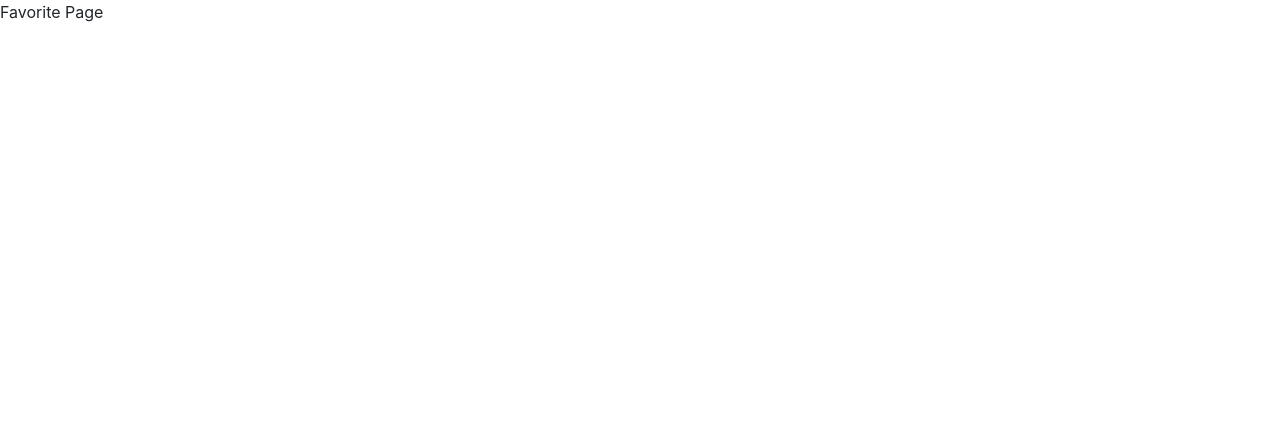
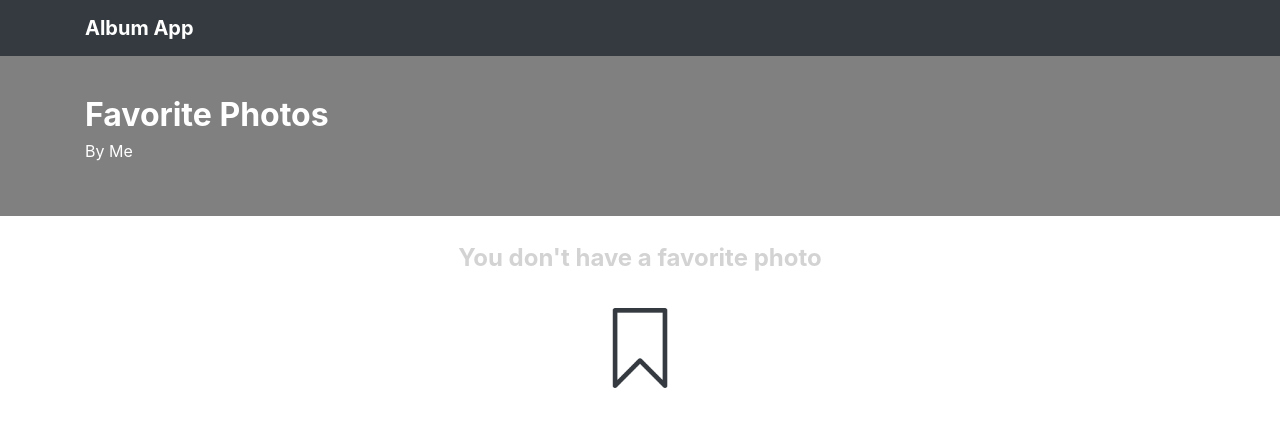
Before and after one commit to haris0/album-app, a React (Create React App) app: page /favorite in a window 1280 px wide. Shown: the top 426 px of the page. Built offline with nearby package versions, Linux system fonts and the light colour scheme.

Commit message:
implement fav photos page

```diff
--- a/src/components/AlbumPage/AlbumPage.scss
+++ b/src/components/AlbumPage/AlbumPage.scss
@@ -16,27 +16,4 @@
   .user-data:hover{
     text-decoration: underline;
   }
-
-  .margin{
-    margin-bottom: 1.5rem;
-  }
-  .action{
-    margin-top: 10px;
-    line-height: 22px;
-
-    .comment{
-      font-size: 12px;
-      color: gray;
-      float: left;
-      cursor: pointer;
-    }
-    .comment:hover{
-      text-decoration: underline;
-    }
-    .bookmark{
-      width: 17px;
-      float: right;
-      cursor: pointer;
-    }
-  }
 }
--- a/src/components/AlbumPage/AlbumPage.tsx
+++ b/src/components/AlbumPage/AlbumPage.tsx
@@ -48,7 +48,7 @@ const AlbumPage = () => {
               By {data.data.userData.name} ({data.data.userData.email})
             </div>
           </AlbumCover>
-          <Container className='margin' style={{marginTop:'20px'}}>
+          <Container style={{marginTop:'1.5rem', marginBottom:'1.5rem'}}>
             <PhotoCard photoList={data.data.photos}/>
           </Container>
         </>
--- a/src/components/FavoritePage/FavoritePage.scss
+++ b/src/components/FavoritePage/FavoritePage.scss
@@ -0,0 +1,23 @@
+.favorite-page{
+  .album-title{
+    text-transform: capitalize;
+    font-weight: bold;
+    font-size: xx-large;
+    width: inherit;
+    overflow: hidden;
+    text-overflow: ellipsis;
+    white-space: nowrap;
+  }
+
+  .no-favorite{
+    text-align: center;
+    font-size: x-large;
+    font-weight: bold;
+    color: lightgray;
+  }
+
+  .img-bookmark{
+    width: 3.5rem;
+    margin-top: 2rem;
+  }
+}
--- a/src/components/FavoritePage/FavoritePage.tsx
+++ b/src/components/FavoritePage/FavoritePage.tsx
@@ -1,6 +1,11 @@
 import React from 'react'
 import './FavoritePage.scss'
 import {useFavoritePhotos} from '../../context'
+import AlbumCover from '../Reuseable/AlbumCover'
+import Header from '../Reuseable/Header'
+import {Container} from 'react-bootstrap'
+import PhotoCard from '../Reuseable/PhotoCard'
+import bookmark from '../../assets/bookmark.png'
 
 const FavoritePage = () => {
 
@@ -8,8 +13,25 @@ const FavoritePage = () => {
   console.log(favoritePhotos)
 
   return (
-    <div>
-      Favorite Page
+    <div className='favorite-page'>
+      <Header showFav={false}/>
+      <AlbumCover>
+        <div className="album-title">Favorite Photos</div>
+        <div> By Me </div>
+      </AlbumCover>
+      <Container style={{marginTop:'1.5rem', marginBottom:'1.5rem'}}>
+        {favoritePhotos.length > 0 ?
+          <PhotoCard photoList={favoritePhotos}/> :
+          <div className="no-favorite">
+            You don't have a favorite photo
+            <br/>
+            <img
+              className="img-bookmark"
+              src={bookmark}
+              alt="Bookmark"/>
+          </div>
+        }
+      </Container>
     </div>
   )
 }
--- a/src/components/Reuseable/Header.tsx
+++ b/src/components/Reuseable/Header.tsx
@@ -8,10 +8,13 @@ import './Header.scss'
 import {useHistory} from "react-router-dom";
 import {useCountFavoritePhotos} from '../../context'
 
-const Header = () => {
+type props = {
+  showFav?: boolean
+}
+
+const Header = ({showFav=true}:props) => {
 
   const favCount = useCountFavoritePhotos()
-
   const history = useHistory()
   const goToHome = () =>{
     if(window.location.pathname !== '/'){
@@ -30,6 +33,8 @@ const Header = () => {
             onClick={goToHome}>
             Album App
           </Navbar.Brand>
+          {showFav &&
+            <>
               <Nav className="mr-auto">
               </Nav>
               <Nav>
@@ -37,6 +42,8 @@ const Header = () => {
                   Fav Photos <Badge variant="light">{favCount}</Badge>
                 </Button>
               </Nav>
+            </>
+          }
         </Container>
       </Navbar>
     </div>
--- a/src/components/Reuseable/PhotoCard.scss
+++ b/src/components/Reuseable/PhotoCard.scss
@@ -19,4 +19,24 @@
     text-overflow: ellipsis;
     white-space: nowrap;
   }
+
+  .action{
+    margin-top: 10px;
+    line-height: 22px;
+
+    .comment{
+      font-size: 12px;
+      color: gray;
+      float: left;
+      cursor: pointer;
+    }
+    .comment:hover{
+      text-decoration: underline;
+    }
+    .bookmark{
+      width: 17px;
+      float: right;
+      cursor: pointer;
+    }
+  }
 }
```
Lines whose indentation alone changed are shown as unchanged.
